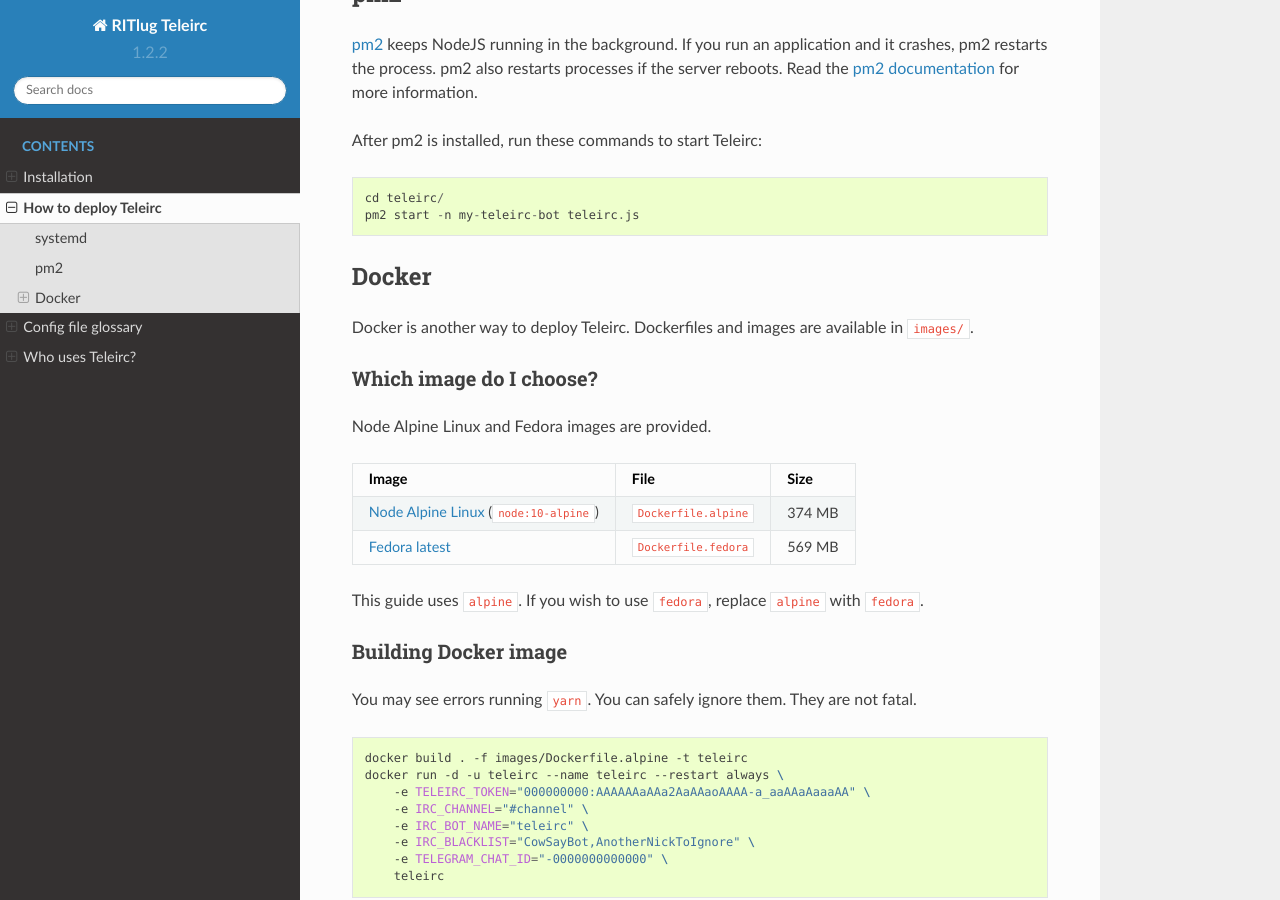
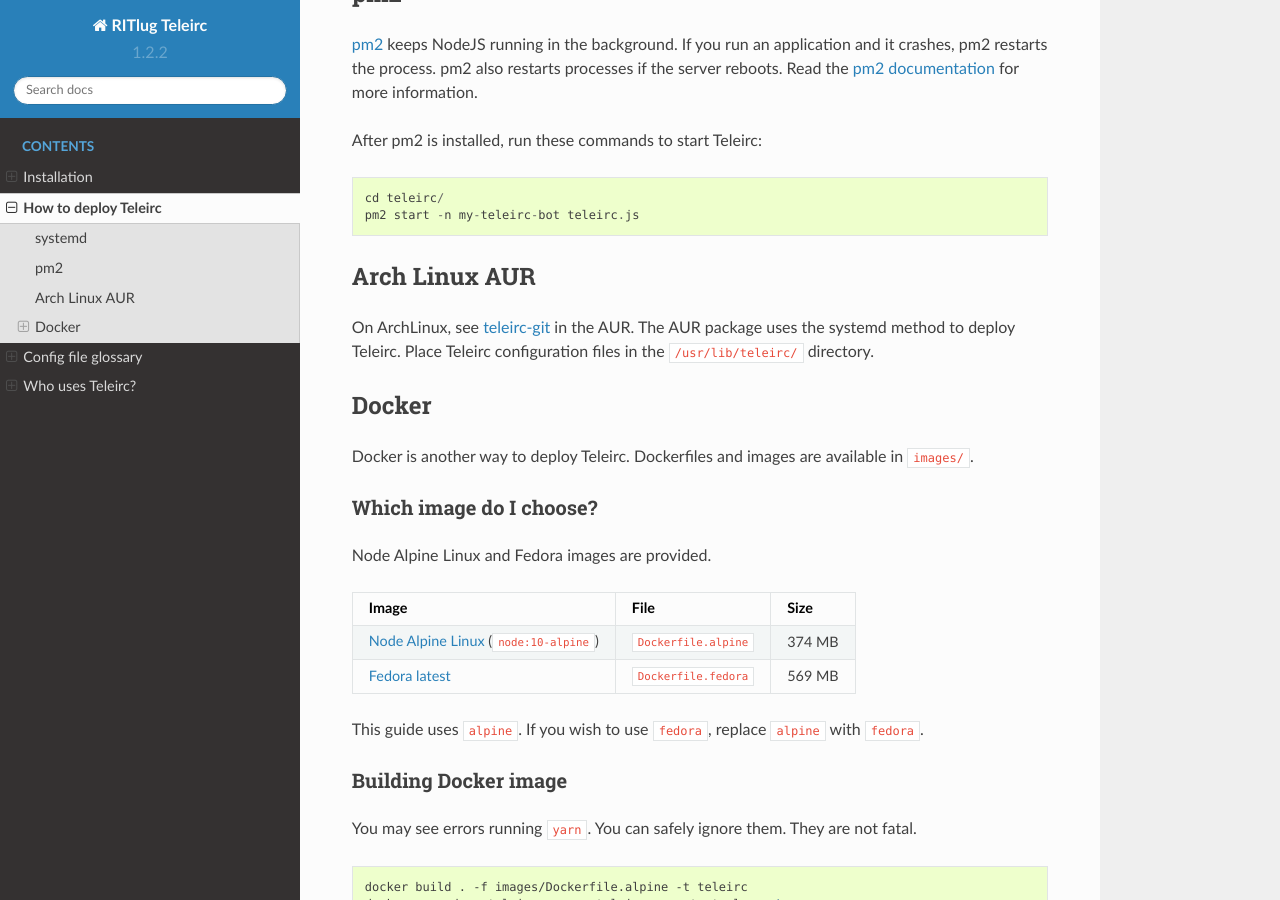
Before and after one commit to RITlug/teleirc, a Sphinx documentation site: the page built from docs/deploy-teleirc.rst, in a window 1280 px wide and 900 px high, scrolled down 579 px. Built offline with Sphinx 7.4.7 and the Read the Docs theme 2.0.0, drawn with Linux system fonts in a browser that asks for light colours; formulas are drawn with MathJax 3.

Commit message:
docs: Add Arch Linux AUR git source package as deployment option
Addresses @thenaterhood's feedback in PR #122. :+1:

```diff
--- a/docs/deploy-teleirc.rst
+++ b/docs/deploy-teleirc.rst
@@ -37,6 +37,15 @@
 
     cd teleirc/
     pm2 start -n my-teleirc-bot teleirc.js
+
+
+**************
+Arch Linux AUR
+**************
+
+On ArchLinux, see `teleirc-git <https://aur.archlinux.org/packages/teleirc-git/>`_ in the AUR.
+The AUR package uses the systemd method to deploy Teleirc.
+Place Teleirc configuration files in the ``/usr/lib/teleirc/`` directory.
 
 
 ******
```
